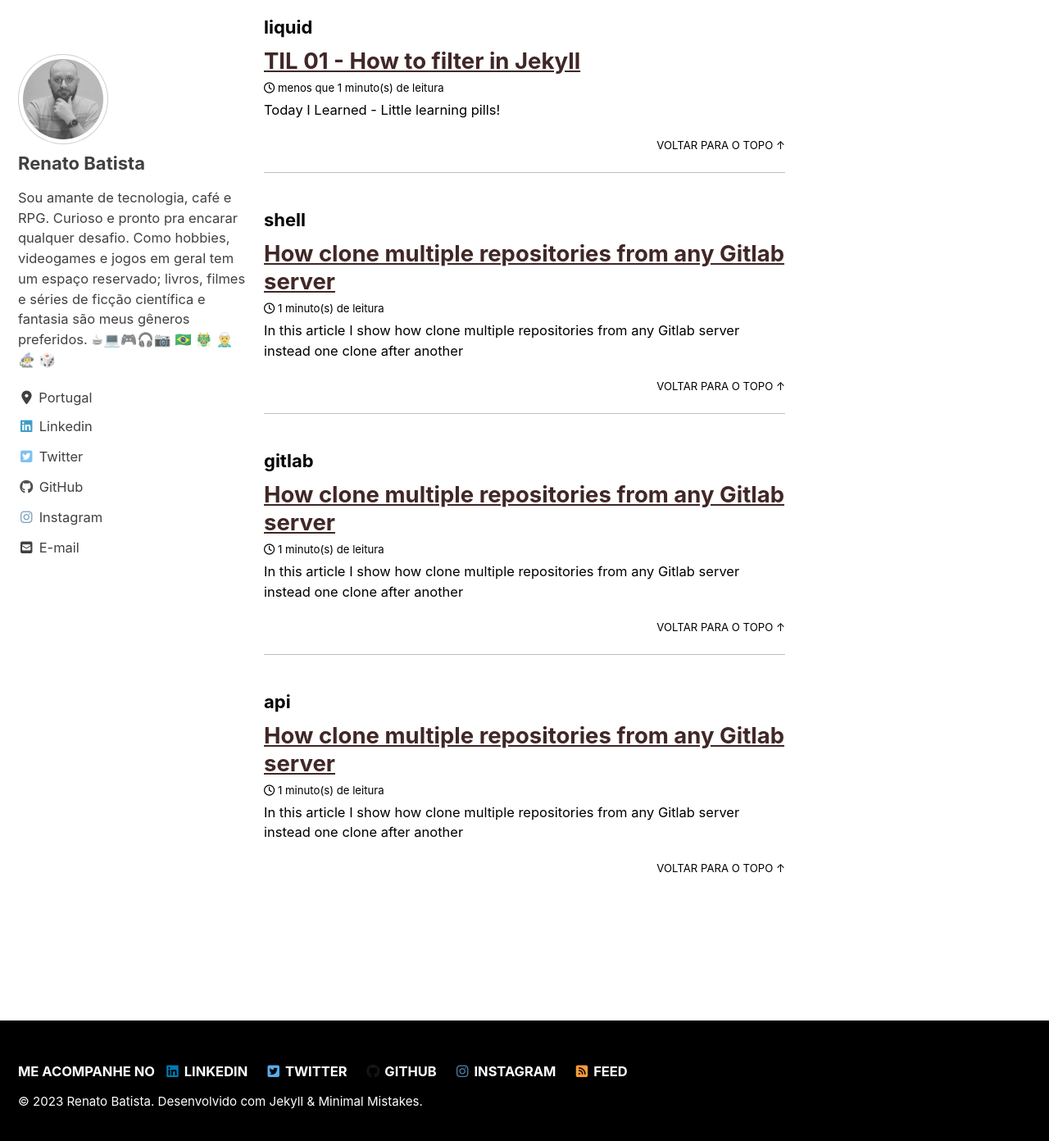
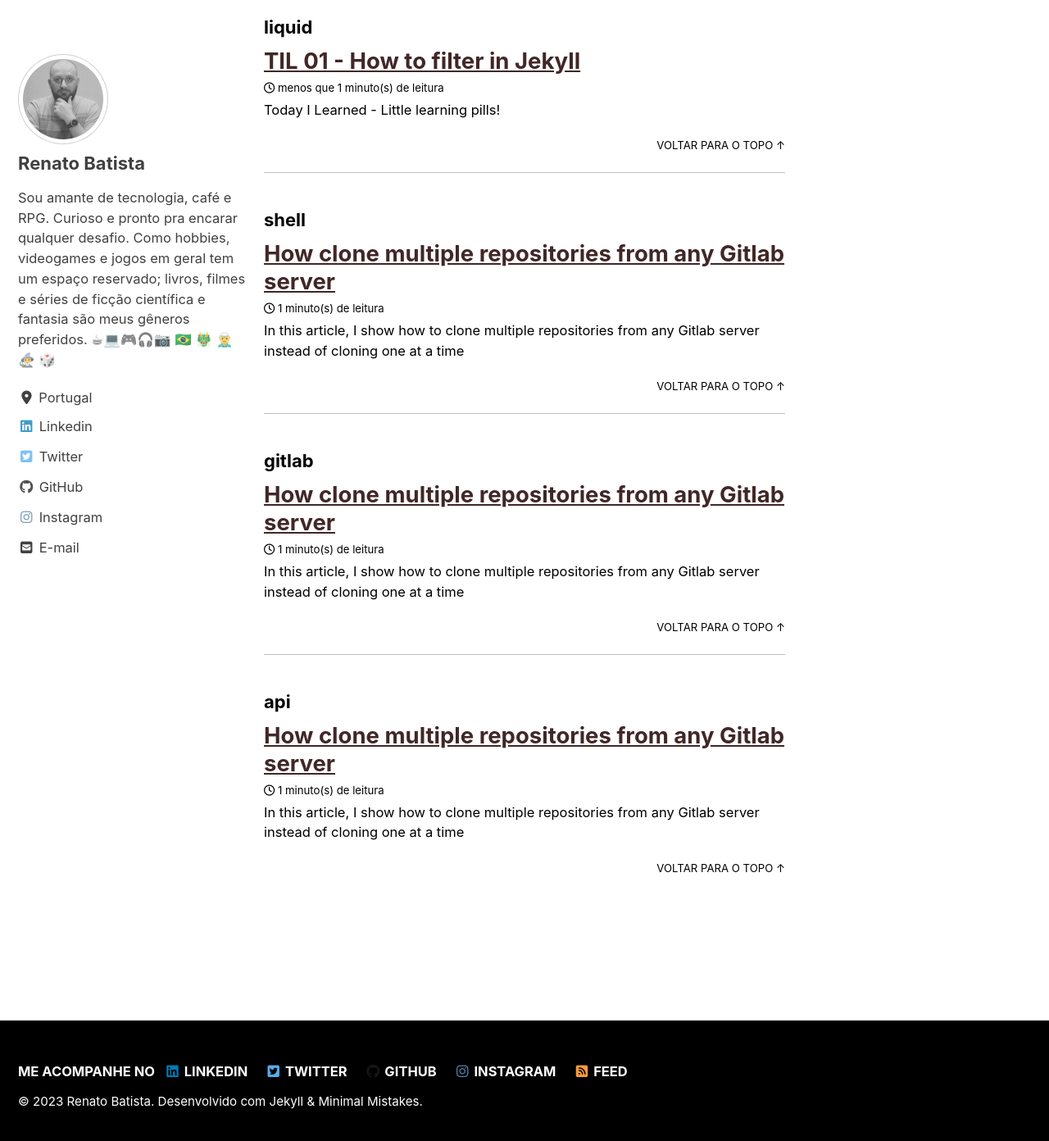
Before and after one commit to zenatuz/site, a Jekyll site: the page built from _pages/tags.md, in a window 1280 px wide and 1400 px high, scrolled down 8976 px. Shown: the top 1392 px of the window at 82% size. Built offline with Jekyll 4.4.1, drawn with Linux system fonts in a browser that asks for light colours; cached includes are drawn as plain includes; nearby versions of some CDN libraries.

Commit message:
update excerpt

```diff
--- a/_posts/2023-02-06-Gitlab-clone-repos.md
+++ b/_posts/2023-02-06-Gitlab-clone-repos.md
@@ -10,7 +10,7 @@ tags:
 classes: wide
 author_profile: true
 
-excerpt: "In this article I show how clone multiple repositories from any Gitlab server instead one clone after another"
+excerpt: "In this article, I show how to clone multiple repositories from any Gitlab server instead of cloning one at a time"
 
 header:
     overlay_image: /assets/images/splash/pankaj-patel-ZV_64LdGoao-unsplash.jpg
```
